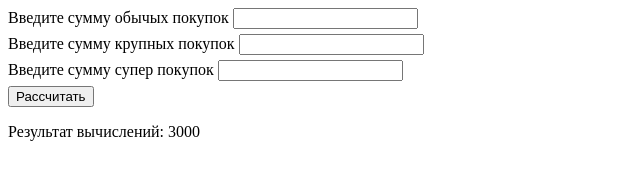
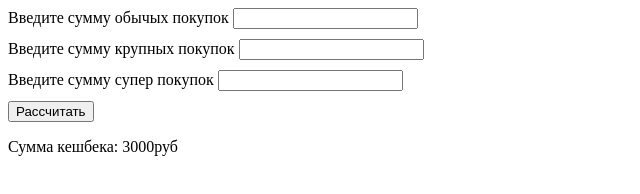
Before and after one commit to zulfat95/Homework-Cashback, a website with bundled scripts: page src/index.html in a window 1280 px wide. Both pictures are taken after a click on the button "Рассчитать". Shown: the whole page, without its empty margins (0-640 px from the left). Built offline with nearby package versions, Linux system fonts and the light colour scheme.

Commit message:
Fixed #3

```diff
--- a/src/index.html
+++ b/src/index.html
@@ -13,7 +13,7 @@
 <label for="amount2">Введите сумму крупных покупок </label><input id="amount2"><br>
 <label for="amount3">Введите сумму супер покупок  </label><input id="amount3"><br>
 <button id="calculate">Рассчитать</button>
-<p>Результат вычислений: <span id="result"></span></p>
+<p>Сумма кешбека: <span id="result"></span></p>
 <script src="js/app.js" type="module"></script>
 <script src="js/cb.js" type="module"></script>
 </body>
--- a/src/js/app.js
+++ b/src/js/app.js
@@ -8,7 +8,7 @@ const resultEl = document.getElementById('result');
 
 function reactToClick() {
     const amount = [parseInt(amountEl.value), parseInt(amountEl2.value), parseInt(amountEl3.value)];
-    resultEl.textContent = calculateCashback(amount);
+    resultEl.textContent = calculateCashback(amount) + 'руб';
 }
 
 calculateEl.addEventListener('click', reactToClick);
--- a/src/style.css
+++ b/src/style.css
@@ -1,3 +1,3 @@
 label, input {
-    margin-bottom: 5px;
+    margin-bottom: 10px;
 }
```
